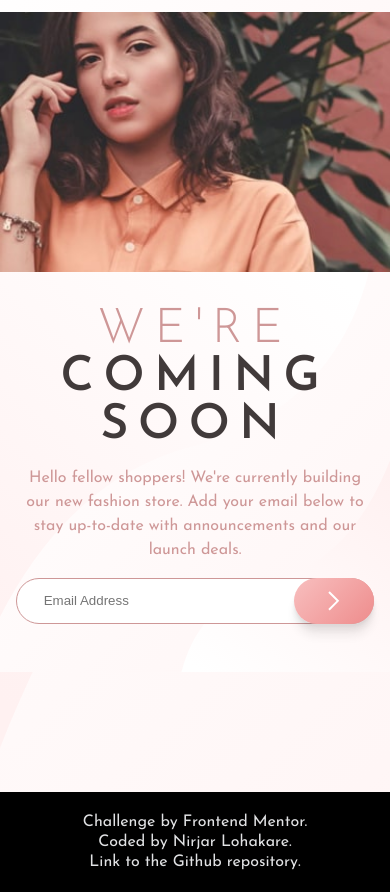
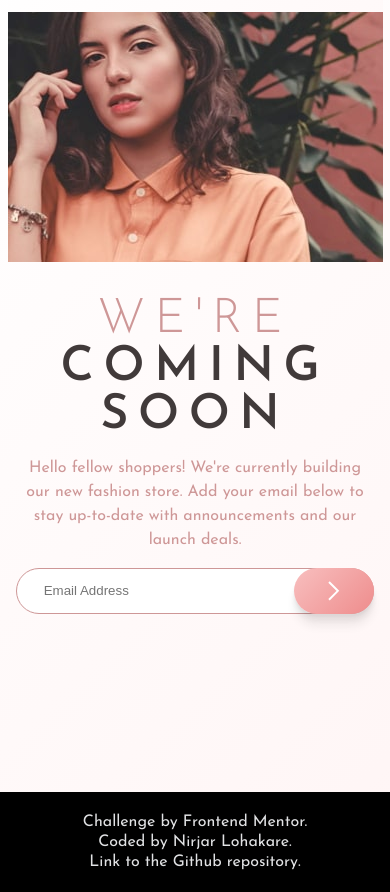
Before and after one commit to lnirjar/frontend-mentor-challenges, a plain HTML site: page base-apparel-coming-soon-master/index.html in a window 390 px wide. Shown: the part 52-944 px from the top of the page. Drawn offline with Linux system fonts and the light colour scheme.

Commit message:
Fixed media queries, background images, image height in  Base Apparel coming soon page challenge

```diff
--- a/base-apparel-coming-soon-master/scss/_base.scss
+++ b/base-apparel-coming-soon-master/scss/_base.scss
@@ -17,10 +17,7 @@ html {
 
 body {
     font-family: $ff-body;
-    background:
-            url('../images/bg-pattern-desktop.svg'),
-            linear-gradient($grad-1);
-    background-blend-mode: darken;
+    background: linear-gradient($grad-1);
 }
 
 .sr-only:not(:focus):not(:active) {
--- a/base-apparel-coming-soon-master/scss/_hero.scss
+++ b/base-apparel-coming-soon-master/scss/_hero.scss
@@ -1,6 +1,6 @@
 .hero {
     display: flex;
-    @media (max-width: 930px) {
+    @media (max-width: 1000px) {
         flex-direction: column-reverse;
         position: relative;
     }
@@ -9,10 +9,10 @@
     &__text-container {
 
         padding: 3.5em 7em;
-        @media (max-width: 1155px) {
+        @media (max-width: 1200px) {
             padding: 3.5em 3.5em;
         }
-        @media (max-width: 930px) {
+        @media (max-width: 1000px) {
             text-align: center;
             padding: 0 1em;
         }
@@ -26,7 +26,8 @@
         background-size: cover;
         background-position: bottom right;
 
-        @media (max-width: 930px) {
+        @media (max-width: 1000px) {
+            background: transparent;
             .header {
                 position: absolute;
                 top: 0;
@@ -38,6 +39,10 @@
             }
         }
 
+        @media (min-width: 1501px) {
+            background: transparent;
+        }
+
         h1 {
             font-size: 4em;
             font-weight: $fw-sb;
@@ -46,7 +51,7 @@
             color: $Dark-Grayish-Red;
             letter-spacing: 0.2em;
 
-            @media (max-width: 1043px) {
+            @media (max-width: 1100px) {
                 margin-top: 0.7em;
                 font-size: 3em;
             }
@@ -61,7 +66,7 @@
             margin: 1em 0;
             max-width: 430px;
             line-height: 1.5em;
-            @media (max-width: 930px) {
+            @media (max-width: 1000px) {
                 margin: 1em auto;
             }
         }
@@ -72,7 +77,7 @@
             position: relative;
             // width: 100%;
             max-width: 400px;
-            @media (max-width: 930px) {
+            @media (max-width: 1000px) {
                 margin: 1em auto;
                 margin-bottom: 3em;
             }
@@ -145,33 +150,33 @@
     &__image-container {
         background: linear-gradient($grad-1);
 
-        @media (max-width: 930px) {
+        @media (max-width: 1000px) {
             width: 100%;
-            max-width: 600px;
+            max-width: 375px;
             margin-left: auto;
             margin-right: auto;
         }
-        @media (min-width: 929px) {
+        @media (min-width: 1001px) {
             min-height: 600px;
         }
 
         &__image-desktop {
             display: block;
 
-            @media (max-width: 930px) {
+            @media (max-width: 1000px) {
                 display: none;
             }
 
-            @media (min-width: 929px) {
+            @media (min-width: 1001px) {
                 height: 100vh;
                 min-height: 600px;
-                max-height: 700px;
+                max-height: 800px;
             }
         }
 
         &__image-mobile {
             display: none;
-            @media (max-width: 930px) {
+            @media (max-width: 1000px) {
                 display: block;
                 width: 100%;
                 min-height: auto;
```
Also changed, not shown: base-apparel-coming-soon-master/css/main.css, 1 other file.
